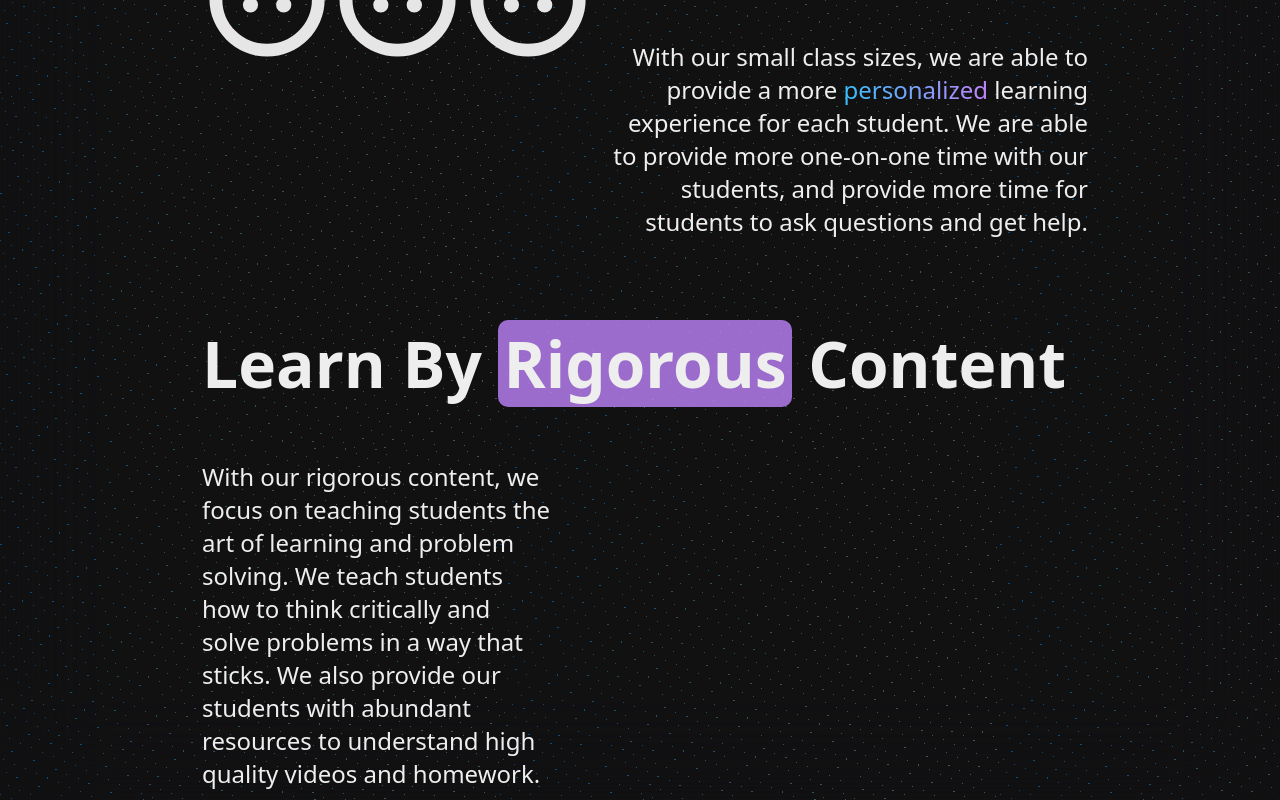
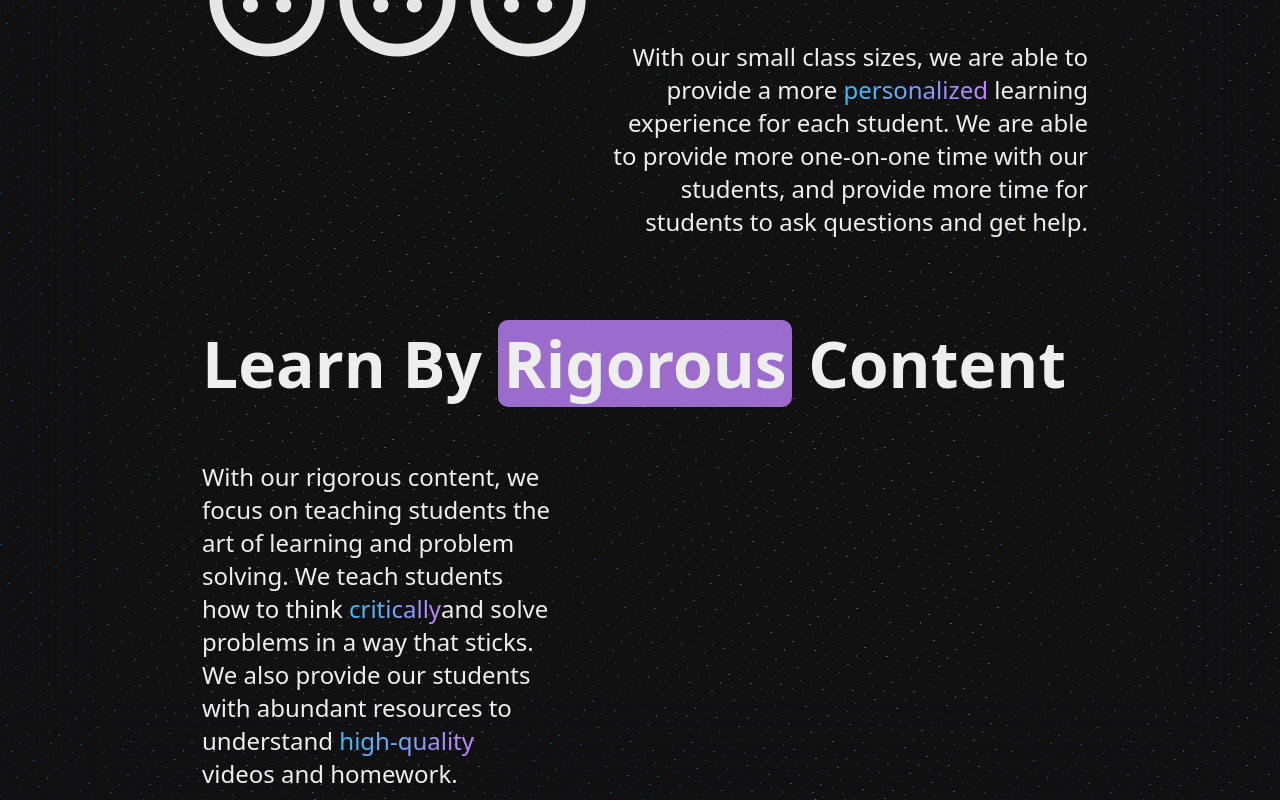
Before and after one commit to HaxiomDev/HaxiomSiteOld, a React (Vite) app: page / in a window 1280 px wide. Shown: the part 1658-2458 px from the top of the page. Built offline with nearby package versions, Linux system fonts and the light colour scheme.

Commit message:
Please Work!!!!

```diff
--- a/src/components/RigorousContentSection/index.tsx
+++ b/src/components/RigorousContentSection/index.tsx
@@ -25,9 +25,11 @@ export default function RigorousContentSection() {
 
       <p className="learn-description">
         With our rigorous content, we focus on teaching students the art of
-        learning and problem solving. We teach students how to think critically
+        learning and problem solving. We teach students how to think {" "}
+        <span className="special-highlight">critically</span>
         and solve problems in a way that sticks. We also provide our students
-        with abundant resources to understand high quality videos and homework.
+        with abundant resources to understand {" "}
+        <span className="special-highlight">high-quality</span> videos and homework.
       </p>
     </div>
   );
```
